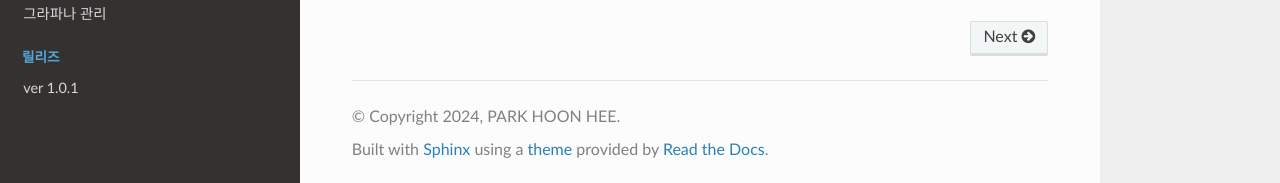
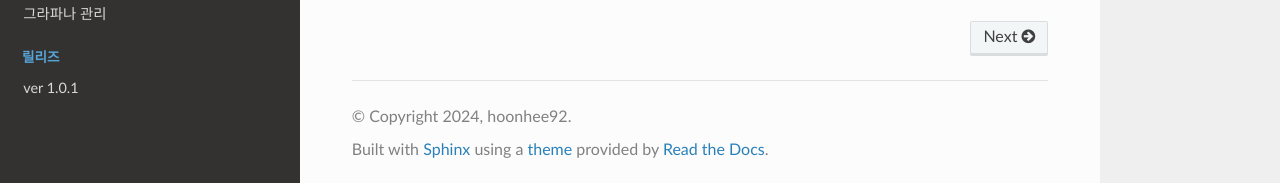
Before and after one commit to hoonhee92/install_tutorial.ver-0.1, a Sphinx documentation site: the page built from docs/source/index.rst, in a window 1280 px wide and 900 px high, scrolled down 3314 px. Shown: the part 714-897 px from the top of the window. Built offline with Sphinx 7.4.7 and the Read the Docs theme 3.1.0, drawn with Linux system fonts in a browser that asks for light colours.

Commit message:
Update conf.py

```diff
--- a/docs/source/conf.py
+++ b/docs/source/conf.py
@@ -3,7 +3,7 @@
 # -- Project information
 
 project = 'coremaxtech.openstack.guide'
-copyright = '2024, PARK HOON HEE'
+copyright = '2024, hoonhee92'
 author = '박훈희'
 
 release = '0.1'
```
